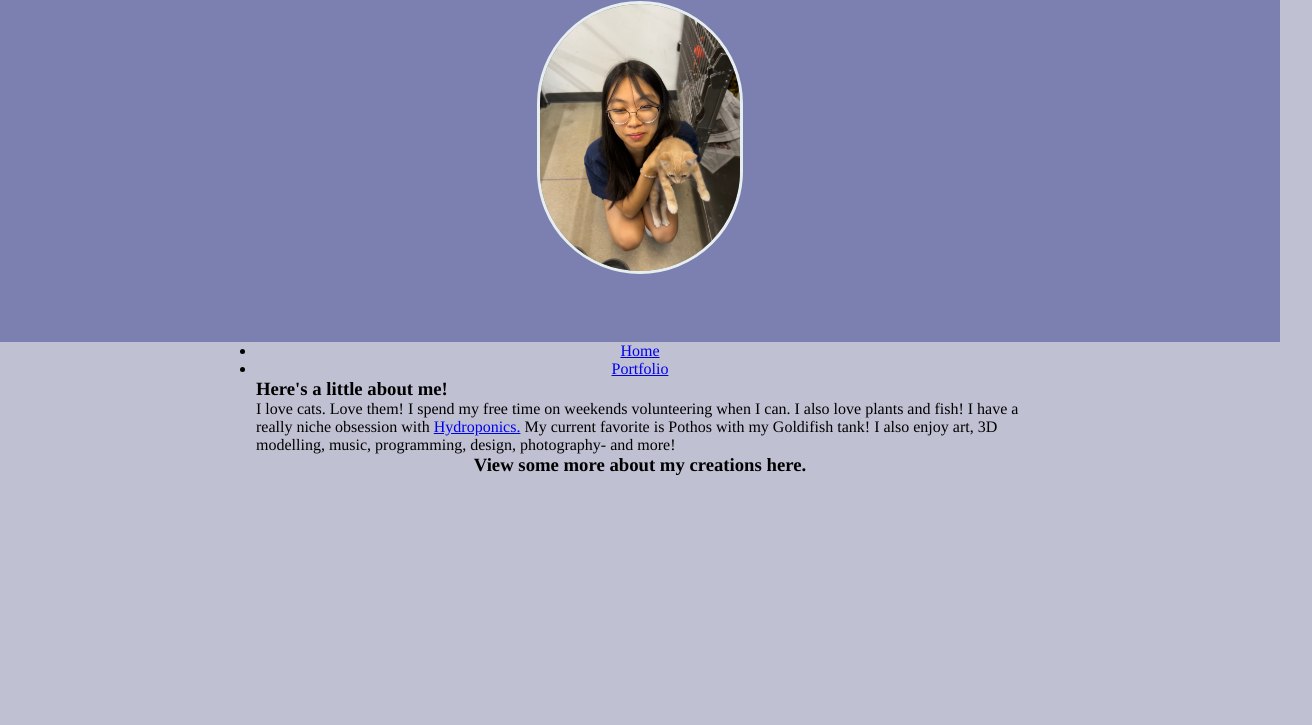
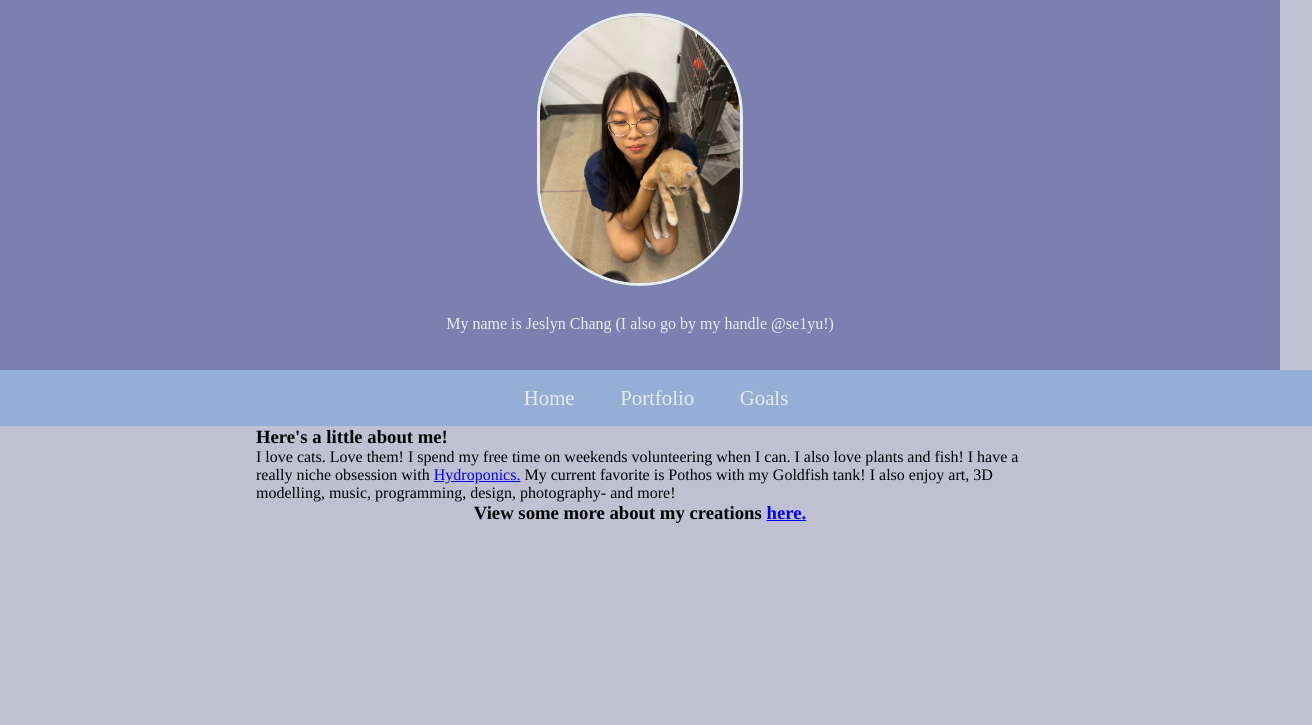
Before and after one commit to se1yu/personalSite, a plain HTML site: page index.html in a window 1280 px wide. Shown: the part 75-800 px from the top of the page, 1312 px wide, since content can reach past the window. Drawn offline with Linux system fonts and the light colour scheme.

Commit message:
Made a nav bar + added one more page! love how simple the nav bar and hover is

```diff
--- a/index.html
+++ b/index.html
@@ -16,13 +16,16 @@
   </head>
 
     <body>
-      <div class="needMid">
+
       <header>
       <h1> Welcome to my personal page!</h1>
-        <p alt= "A picture of me smiling at the camera with a cat while volunteering">My name is Jeslyn Chang (I also go by my handle se1yu!) </p>
-      <img class = "meImg" src="assets/me.jpg" alt="A picture of me smiling at the camera with a cat while" >
+
+      <img id = "meImg" src="assets/me.jpg" alt="A picture of me smiling at the camera with a cat while">
+        <p id="introText" alt= "A picture of me smiling at the camera with a cat while volunteering">My name is Jeslyn Chang (I also go by my handle @se1yu!)
+        </p>
+
       </header>
-      <main>
+
       <nav>
         <ul>
           <li>
@@ -32,19 +35,23 @@
           <li>
             <a href="portfolio.html">Portfolio</a>
           </li>
+          <li>
+            <a href="goals.html">Goals</a>
+          </li>
         </ul>
       </nav>
-    <div class = "aboutMe">
+      <main>
+    <div id = "aboutMe">
     <h3> Here's a little about me!</h3>
-    <ul>
+    <p>
       I love cats. Love them! I spend my free time on weekends volunteering when I can. I also love plants and fish! I have a really niche obsession with <a href="https://www.nal.usda.gov/farms-and-agricultural-production-systems/hydroponics">Hydroponics.</a>
-      My current favorite is Pothos with my Goldifish tank!
+      My current favorite is Pothos with my Goldfish tank!
       I also enjoy art, 3D modelling, music, programming, design, photography- and more!
-    </ul>
+    </p>
     </div>
-        <h3> View some more about my creations here.</h3>
+        <h3> View some more about my creations <a href="https://new.express.adobe.com/webpage/kT4AJjaVtb2Qx">here.</a></h3>
 
-      </div>
+
     </body>
   </main>
 </html> <!-- Goig to have keshi as a page i can nav to i guess -->
--- a/style.css
+++ b/style.css
@@ -13,6 +13,7 @@ body{
 header{
   background-color: #7c80b1;
   max-width:100%;
+  padding:10px;
 }
 /* STYLE TEXT */
 main{
@@ -28,13 +29,18 @@ h1 {
 }
 
 /* STYLE IMAGES */
-.meImg{
+#meImg{
   margin-top:1em;
   border-radius:500px;
   width:50%;
   max-width:200px;
   height:auto;
   object-fit:cover;
+  margin-bottom:25px;
+}
+#introText{
+  margin-bottom:27px;
+  color: #e7eeee;
 }
 img{
   max-width:30%;
@@ -44,13 +50,43 @@ img{
   margin-bottom:4em;
 }
 
-.needMid {
-  text-align: center;
-  align-content:center;
-}
-.aboutMe{
+#aboutMe{
   text-align:left;
 }
-
+.portfolioImages{
+  margin-top:1em;
+  border-radius:30px;
+}
 
 /* STYLE NAV BAR */
+ul{
+  list-style-type:none;
+  background-color:#95aed5;
+  overflow:hidden;
+  padding:1em;
+  width:100%;
+}
+
+li{
+  display:inline;
+}
+
+/* anchor in list elemetnt*/
+li a{
+  text-decoration:none;
+  color:#e4ecec;
+  font-size:1.3em;
+  padding:1em;
+}
+
+/* when hover anchor in li, itll change color */
+li a:hover{
+  background-color:#7c80b1;
+}
+#sampleProjects{
+  margin-top:1em;
+  margin-bottom:2em;
+}
+h1{
+  padding-top: 20px;
+}
```
Also changed, not shown: goals.html (added, +43 -0 lines), portfolio.html (+13 -7 lines), 1 other file.
